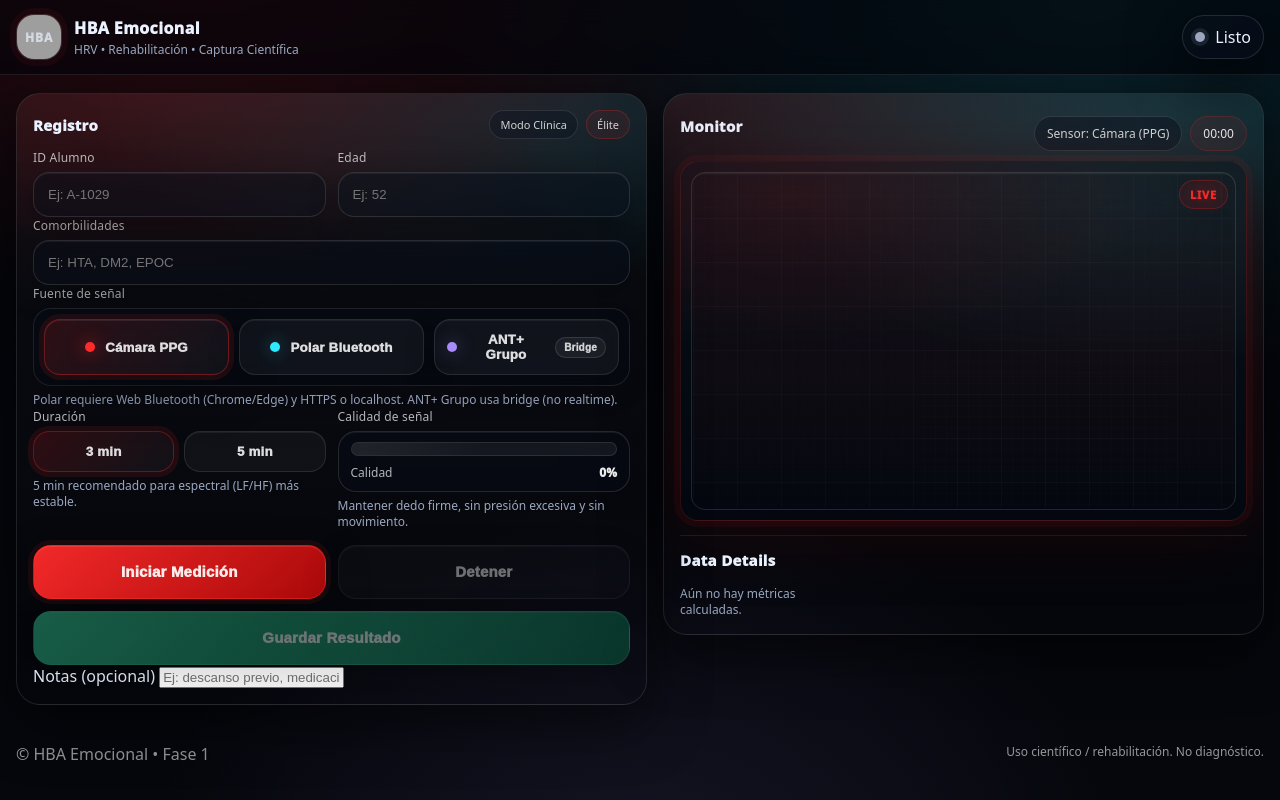
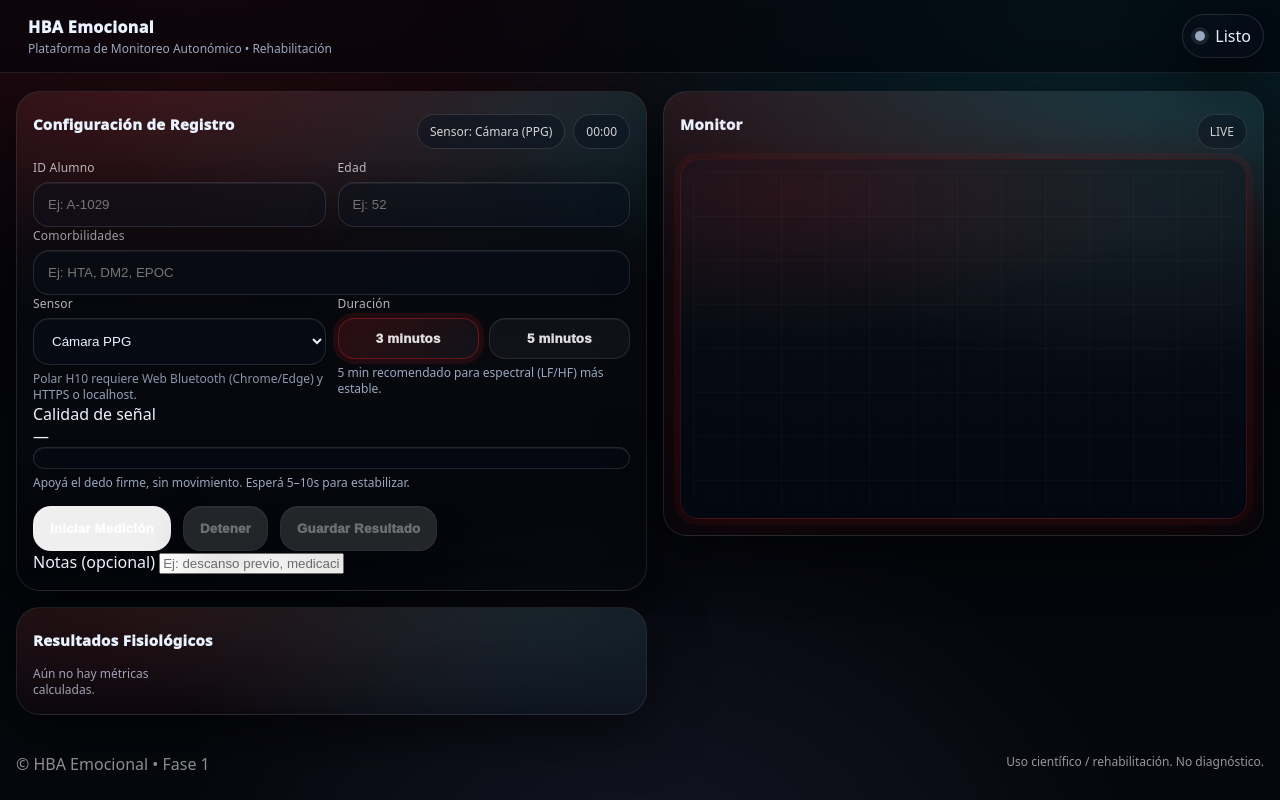
Before and after one commit to hbaemocional-code/hba-emocional, a Flask app: page / in a window 1280 px wide. Run offline with Flask 3, Linux system fonts and the light colour scheme; grey boxes are pictures that could not be loaded.

Commit message:
Revise index.html for branding and layout updates
Updated the index.html template to reflect changes in branding, section titles, and layout adjustments for improved user experience.

```diff
--- a/templates/index.html
+++ b/templates/index.html
@@ -1,4 +1,3 @@
-<!-- templates/index.html  (COMPLETO) -->
 <!doctype html>
 <html lang="es">
 <head>
@@ -12,13 +11,12 @@
 <body>
   <header class="topbar">
     <div class="brand">
-      <div class="brand-logo">
-        <img src="/static/img/hba_logo.png" alt="HBA" onerror="this.style.display='none';" />
-        <div class="brand-fallback" aria-hidden="true">HBA</div>
+      <div class="brand-mark">
+        <div class="brand-dot"></div>
       </div>
       <div>
         <div class="brand-title">HBA Emocional</div>
-        <div class="brand-subtitle">HRV • Rehabilitación • Captura Científica</div>
+        <div class="brand-subtitle">Plataforma de Monitoreo Autonómico • Rehabilitación</div>
       </div>
     </div>
 
@@ -29,12 +27,12 @@
   </header>
 
   <main class="container">
-    <section class="panel panel-left">
-      <div class="panel-title-row">
-        <h2>Registro</h2>
-        <div class="micro-badges">
-          <span class="badge">Modo Clínica</span>
-          <span class="badge badge-red">Élite</span>
+    <section class="panel panel-glass">
+      <div class="panel-head">
+        <h2>Configuración de Registro</h2>
+        <div class="mini">
+          <span class="chip chip-dark" id="chipSensor">Sensor: Cámara (PPG)</span>
+          <span class="chip chip-dark chip-timer" id="chipTimer">00:00</span>
         </div>
       </div>
 
@@ -54,217 +52,89 @@
         <input id="comorbidities" type="text" placeholder="Ej: HTA, DM2, EPOC" />
       </div>
 
-      <!-- Selector moderno (NO cambia IDs ni rutas). Mantiene #sensorType -->
-      <div class="field">
-        <label>Fuente de señal</label>
-
-        <div class="sensor-toggle" role="tablist" aria-label="Selector de sensor">
-          <button class="sensor-pill active" type="button" data-value="camera_ppg">
-            <span class="dot red"></span>
-            Cámara PPG
-          </button>
-          <button class="sensor-pill" type="button" data-value="polar_h10">
-            <span class="dot cyan"></span>
-            Polar Bluetooth
-          </button>
-          <button class="sensor-pill" type="button" data-value="ant_group">
-            <span class="dot violet"></span>
-            ANT+ Grupo
-            <span class="pill-tag">Bridge</span>
-          </button>
+      <div class="grid-2">
+        <div class="field">
+          <label>Sensor</label>
+          <!-- ID intacto: sensorType -->
+          <select id="sensorType" class="select-modern">
+            <option value="camera_ppg">Cámara PPG</option>
+            <option value="polar_h10">Polar Bluetooth</option>
+            <option value="ant_group" disabled>ANT+ Grupo (próximamente)</option>
+          </select>
+          <div class="hint">
+            Polar H10 requiere Web Bluetooth (Chrome/Edge) y HTTPS o localhost.
+          </div>
         </div>
 
-        <!-- select original (ID intacta). Se mantiene por compatibilidad JS -->
-        <select id="sensorType" class="sr-only">
-          <option value="camera_ppg">Cámara (PPG)</option>
-          <option value="polar_h10">Polar H10 (BLE)</option>
-          <option value="ant_group">ANT+ Grupo</option>
-        </select>
-
-        <div class="hint">
-          Polar requiere Web Bluetooth (Chrome/Edge) y HTTPS o localhost. ANT+ Grupo usa bridge (no realtime).
+        <div class="field">
+          <label>Duración</label>
+          <div class="segmented segmented-strong">
+            <button class="seg-btn active" data-min="3" id="dur3">3 minutos</button>
+            <button class="seg-btn" data-min="5" id="dur5">5 minutos</button>
+          </div>
+          <div class="hint">5 min recomendado para espectral (LF/HF) más estable.</div>
         </div>
       </div>
 
-      <div class="grid-2">
-        <div class="field">
-          <label>Duración</label>
-          <div class="segmented">
-            <button class="seg-btn active" data-min="3" id="dur3">3 min</button>
-            <button class="seg-btn" data-min="5" id="dur5">5 min</button>
-          </div>
-          <div class="hint">5 min recomendado para espectral (LF/HF) más estable.</div>
+      <div class="quality-wrap">
+        <div class="quality-head">
+          <div class="quality-title">Calidad de señal</div>
+          <div class="quality-badge" id="qualityLabel">—</div>
         </div>
-
-        <div class="field">
-          <label>Calidad de señal</label>
-
-          <!-- REEMPLAZA el chip por una barra, pero mantiene el ID chipQuality -->
-          <div id="chipQuality" class="quality-bar" aria-label="Calidad de señal">
-            <div class="quality-track">
-              <div class="quality-fill" style="width:0%"></div>
-              <div class="quality-sheen"></div>
-            </div>
-            <div class="quality-meta">
-              <span class="quality-label">Calidad</span>
-              <span class="quality-value" id="qualityValue">—</span>
-            </div>
-          </div>
-
-          <div class="hint" id="qualityHint">Mantener dedo firme, sin presión excesiva y sin movimiento.</div>
+        <div class="quality-bar">
+          <div class="quality-fill" id="qualityFill" style="width:0%"></div>
         </div>
+        <div class="hint" id="qualityHint">Apoyá el dedo firme, sin movimiento. Esperá 5–10s para estabilizar.</div>
       </div>
 
       <div class="actions">
-        <button class="btn btn-red btn-xl" id="btnStart">Iniciar Medición</button>
-        <button class="btn btn-dark btn-xl" id="btnStop" disabled>Detener</button>
-        <button class="btn btn-green btn-xl" id="btnSave" disabled>Guardar Resultado</button>
+        <button class="btn primary big" id="btnStart">Iniciar Medición</button>
+        <button class="btn big" id="btnStop" disabled>Detener</button>
+        <button class="btn success big" id="btnSave" disabled>Guardar Resultado</button>
       </div>
 
       <div class="note">
         <label>Notas (opcional)</label>
-        <input id="notes" type="text" placeholder="Ej: descanso previo, medicación, etc." />
-      </div>
-
-      <!-- Dashboard Multi-Usuario (oculto por defecto) -->
-      <div id="multiUserContainer" class="multi-user hidden">
-        <div class="panel-head tight">
-          <h2>Multi-Usuario</h2>
-          <div class="hint">Hasta 10 alumnos • Vista rápida</div>
-        </div>
-
-        <div class="multi-grid">
-          <!-- Tarjetas de ejemplo (podés duplicar hasta 10). No requiere JS ahora. -->
-          <div class="mu-card">
-            <div class="mu-top">
-              <div class="mu-name">Alumno 1</div>
-              <div class="mu-score">HRV <span class="mu-score-val">—</span></div>
-            </div>
-            <div class="mu-mini">
-              <div class="mu-pulse"></div>
-            </div>
-          </div>
-
-          <div class="mu-card">
-            <div class="mu-top">
-              <div class="mu-name">Alumno 2</div>
-              <div class="mu-score">HRV <span class="mu-score-val">—</span></div>
-            </div>
-            <div class="mu-mini">
-              <div class="mu-pulse"></div>
-            </div>
-          </div>
-
-          <div class="mu-card">
-            <div class="mu-top">
-              <div class="mu-name">Alumno 3</div>
-              <div class="mu-score">HRV <span class="mu-score-val">—</span></div>
-            </div>
-            <div class="mu-mini">
-              <div class="mu-pulse"></div>
-            </div>
-          </div>
-
-          <div class="mu-card">
-            <div class="mu-top">
-              <div class="mu-name">Alumno 4</div>
-              <div class="mu-score">HRV <span class="mu-score-val">—</span></div>
-            </div>
-            <div class="mu-mini">
-              <div class="mu-pulse"></div>
-            </div>
-          </div>
-
-          <div class="mu-card">
-            <div class="mu-top">
-              <div class="mu-name">Alumno 5</div>
-              <div class="mu-score">HRV <span class="mu-score-val">—</span></div>
-            </div>
-            <div class="mu-mini">
-              <div class="mu-pulse"></div>
-            </div>
-          </div>
-
-          <div class="mu-card">
-            <div class="mu-top">
-              <div class="mu-name">Alumno 6</div>
-              <div class="mu-score">HRV <span class="mu-score-val">—</span></div>
-            </div>
-            <div class="mu-mini">
-              <div class="mu-pulse"></div>
-            </div>
-          </div>
-
-          <div class="mu-card">
-            <div class="mu-top">
-              <div class="mu-name">Alumno 7</div>
-              <div class="mu-score">HRV <span class="mu-score-val">—</span></div>
-            </div>
-            <div class="mu-mini">
-              <div class="mu-pulse"></div>
-            </div>
-          </div>
-
-          <div class="mu-card">
-            <div class="mu-top">
-              <div class="mu-name">Alumno 8</div>
-              <div class="mu-score">HRV <span class="mu-score-val">—</span></div>
-            </div>
-            <div class="mu-mini">
-              <div class="mu-pulse"></div>
-            </div>
-          </div>
-
-          <div class="mu-card">
-            <div class="mu-top">
-              <div class="mu-name">Alumno 9</div>
-              <div class="mu-score">HRV <span class="mu-score-val">—</span></div>
-            </div>
-            <div class="mu-mini">
-              <div class="mu-pulse"></div>
-            </div>
-          </div>
-
-          <div class="mu-card">
-            <div class="mu-top">
-              <div class="mu-name">Alumno 10</div>
-              <div class="mu-score">HRV <span class="mu-score-val">—</span></div>
-            </div>
-            <div class="mu-mini">
-              <div class="mu-pulse"></div>
-            </div>
-          </div>
-        </div>
+        <input id="notes" type="text" placeholder="Ej: descanso previo, medicación, observaciones..." />
       </div>
     </section>
 
-    <section class="panel panel-right">
+    <section class="panel panel-monitor">
       <div class="panel-head">
         <h2>Monitor</h2>
         <div class="mini">
-          <span class="chip" id="chipSensor">Sensor: Cámara (PPG)</span>
-          <span class="chip chip-strong" id="chipTimer">00:00</span>
+          <span class="chip chip-live">LIVE</span>
         </div>
       </div>
 
+      <!-- class ecg agregada, IDs intactas -->
       <div class="chart-wrap ecg">
-        <div class="monitor-frame"></div>
-        <div class="monitor-scan"></div>
         <canvas id="signalChart"></canvas>
-        <div class="monitor-label">LIVE</div>
       </div>
 
       <video id="video" playsinline autoplay muted class="hidden"></video>
       <canvas id="frameCanvas" class="hidden"></canvas>
+    </section>
 
-      <div class="divider"></div>
-
+    <section class="panel panel-results">
       <div class="panel-head">
-        <h2>Data Details</h2>
+        <h2>Resultados Fisiológicos</h2>
         <div class="hint" id="freqHint"></div>
       </div>
 
       <div class="cards" id="cards"></div>
+    </section>
+
+    <!-- Dashboard multiusuario: oculto por defecto -->
+    <section class="panel hidden" id="multiUserContainer">
+      <div class="panel-head">
+        <h2>Multi-User</h2>
+        <div class="hint">Hasta 10 alumnos (vista rápida)</div>
+      </div>
+
+      <div class="multi-grid" id="multiGrid">
+        <!-- tarjetas se podrían renderizar luego -->
+      </div>
     </section>
   </main>
 
```
